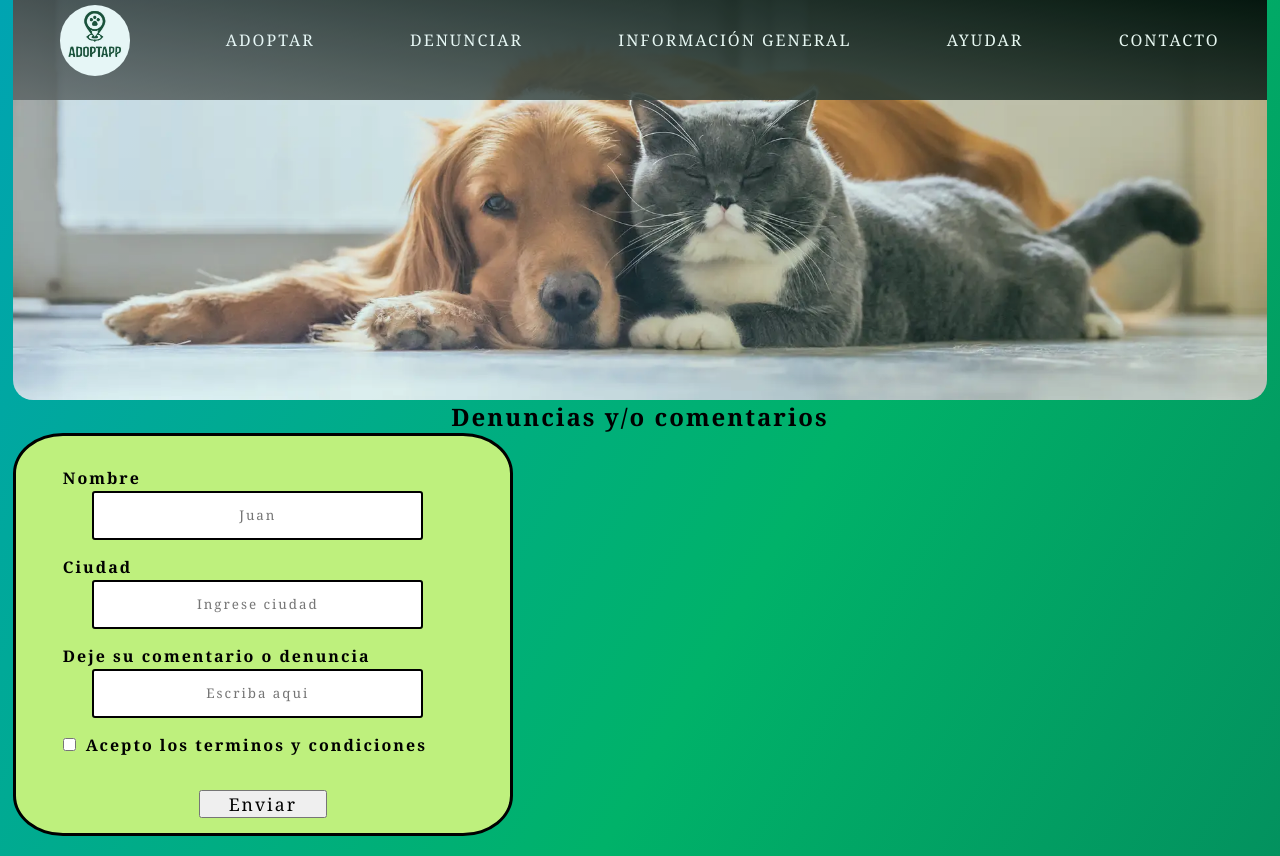
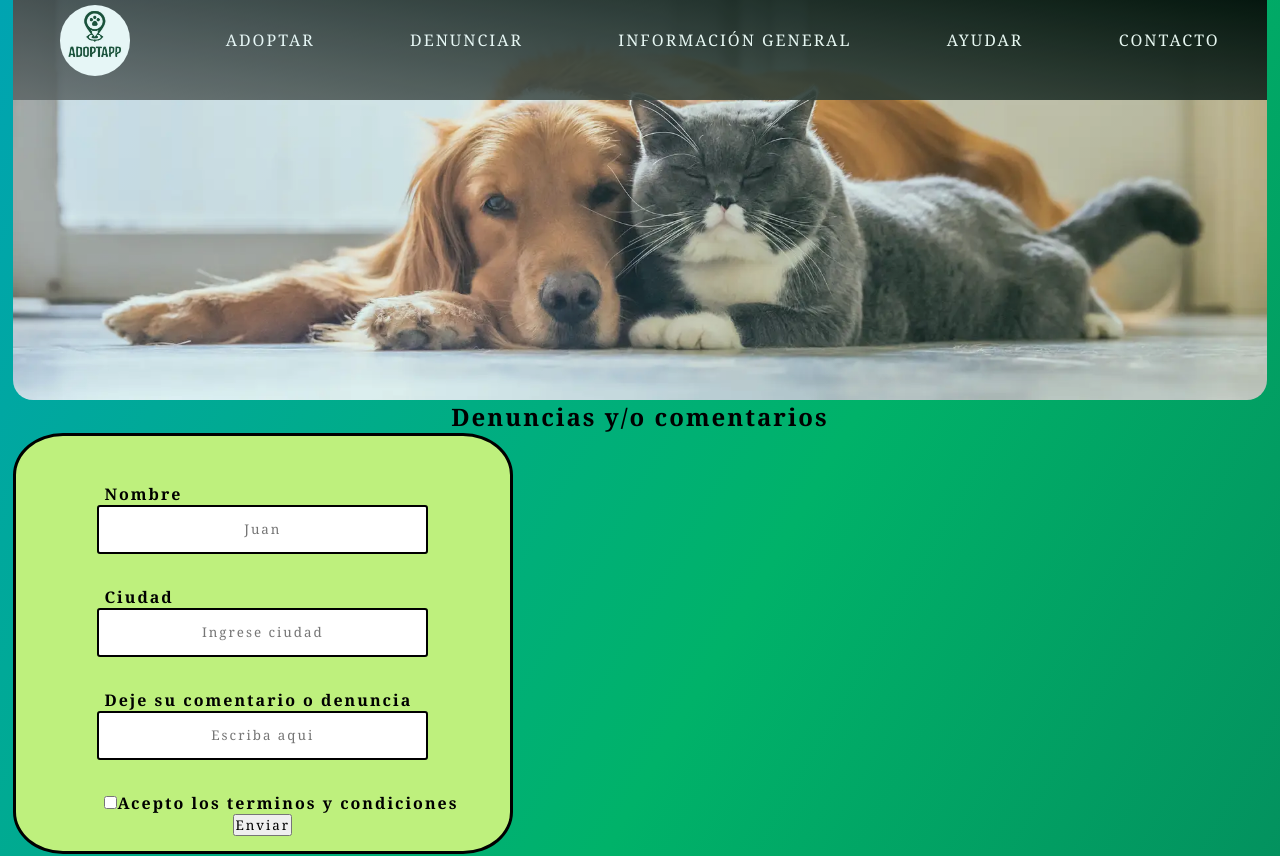
Before and after one commit to Arturo-Blanco/Adoptapp, a React (Create React App) app in the folder adopt-app/: page /denuncias in a window 1280 px wide. Shown: the top 856 px of the page. Built offline with nearby package versions, Linux system fonts and the light colour scheme.

Commit message:
correccionClases

```diff
--- a/adopt-app/src/Components/Adopciones/Card-adopt/card-adopt.jsx
+++ b/adopt-app/src/Components/Adopciones/Card-adopt/card-adopt.jsx
@@ -37,8 +37,8 @@ const CardAdopt = ({filters,pageNumber}) => {
                         <div className='div-item interested'>{pet.interested > 0 ? (<p>{pet.interested} interesados</p>
                         ) : (<p>No hay interesados </p>)}</div>
                         <Modal isOpen={isOpenModal1} closeModal={closeModal1}>
-                            <p>Le interesa adoptar a {selectPetName}.</p>
-                            <p>Complete el formulario con sus datos y nos comunicaremos a la brevedad.</p>
+                            <p className='card-adopt-pet'>Le interesa adoptar a {selectPetName}.</p>
+                            <p className='card-adopt-pet'>Complete el formulario con sus datos y nos comunicaremos a la brevedad.</p>
                             <Formulario petId={selectPetId} updateCard={setUpdateCard} closeModal1={closeModal1}></Formulario>
                         </Modal>
                     </div>
--- a/adopt-app/src/Components/Formularios/Formulario.jsx
+++ b/adopt-app/src/Components/Formularios/Formulario.jsx
@@ -100,7 +100,7 @@ const Formulario = ({ petId, updateCard, closeModal1 }) => {
           label="Acepto los terminos y condiciones"
           id="terminos" />
         <div className="contenedorBotonCentrado">
-          <button className='boton' type='submit'>Enviar</button>
+          <button className='form-button' type='submit'>Enviar</button>
         </div>
       </form>
       <Modal isOpen={isOpenModal2} closeModal={() => {
--- a/adopt-app/src/Components/Formularios/Formularios.css
+++ b/adopt-app/src/Components/Formularios/Formularios.css
@@ -3,11 +3,11 @@
     margin: 15px;
     filter: none;
 }
-.label {
+.form-label {
     display: block;
     font-weight: 700;
     text-align: start;
-    padding:1rem 0px 0 2rem;
+    padding:2rem 0px 0 4.6rem;
     min-height: 40px;
     color: black;
 }
@@ -15,7 +15,7 @@
     position: relative;
     z-index: 90;
 }
-.input{
+.form-input{
     background: #fff;
     border-radius: 3px;
     line-height: 45px;
@@ -24,7 +24,7 @@
     border: 2px solid #000;
     color: #000;
 }
-.input:focus {
+.form-input:focus {
         border: 3px solid;
         outline: none;
         box-shadow: 3px 0px 30px rgba(163, 163, 163, 0.4);
@@ -46,7 +46,7 @@
     align-items: center;
     grid-column: span 2;
 }
-.boton{
+.form-button{
     margin-top: 2rem;
     cursor: pointer;
     color: #000;
--- a/adopt-app/src/Components/Formularios/Input.jsx
+++ b/adopt-app/src/Components/Formularios/Input.jsx
@@ -3,9 +3,9 @@ import './Formularios.css';
 const ComponenteInput = (props) =>{
     return(
         <div>
-            <label className="label" htmlFor={props.id}>{props.label}</label>
+            <label className="form-label" htmlFor={props.id}>{props.label}</label>
             <div className="grupoInput">
-                <input className="input" type={props.type} placeholder={props.placeholder} id={props.id} name={props.name} value={props.value} onChange={props.onChange} required
+                <input className="form-input" type={props.type} placeholder={props.placeholder} id={props.id} name={props.name} value={props.value} onChange={props.onChange} required
                 />
             </div>
         </div>
--- a/adopt-app/src/Components/Formularios/Terminos.jsx
+++ b/adopt-app/src/Components/Formularios/Terminos.jsx
@@ -4,8 +4,8 @@ const ComponenteTerminos = (props) =>{
 
     return(
         <div className="contenedorTerminos">
-            <label className='label' htmlFor={props.id}>
-            <input className='input' type="checkbox" name={props.id} value={props.value} id={props.id} onChange={props.onChange} required/>
+            <label className='form-label' htmlFor={props.id}>
+            <input className='form-input' type="checkbox" name={props.id} value={props.value} id={props.id} onChange={props.onChange} required/>
             {props.label}
             </label>
         </div>
--- a/adopt-app/src/Components/Modales/Modal.css
+++ b/adopt-app/src/Components/Modales/Modal.css
@@ -13,17 +13,14 @@
 }
 .modal.is-open{
     display: flex;
-    height: 100vh;
-
 }
 .modal-container{
     position: relative;
-    padding: 3rem;
     min-width: 320px;
     max-width: 480px;
     overflow-y: auto;
     border-radius: 30px;
-    background-color: #fff;
+    background-color: #d1e4ba;
     animation: slideleft 1s forwards;
 }
 .modal-close{
```
Also changed, not shown: adopt-app/src/Components/Adopciones/Card-adopt/card-adopt.css (line endings or trailing spaces).
